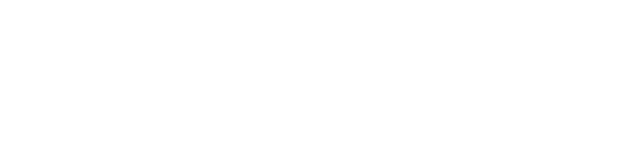
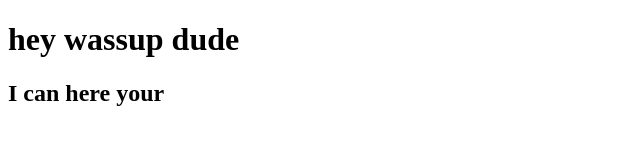
Before and after one commit to Towsifuu/my-first-repo, a plain HTML site: page index.html in a window 1280 px wide. Shown: the whole page, without its empty margins (0-640 px from the left). Drawn offline with Linux system fonts and the light colour scheme.

Commit message:
added header

```diff
--- a/index.html
+++ b/index.html
@@ -7,6 +7,7 @@
     <title>My first repo</title>
 </head>
 <body>
-
+    <h1>hey wassup dude</h1>
+    <h2>I can here your </h2>
 </body>
 </html>
```
